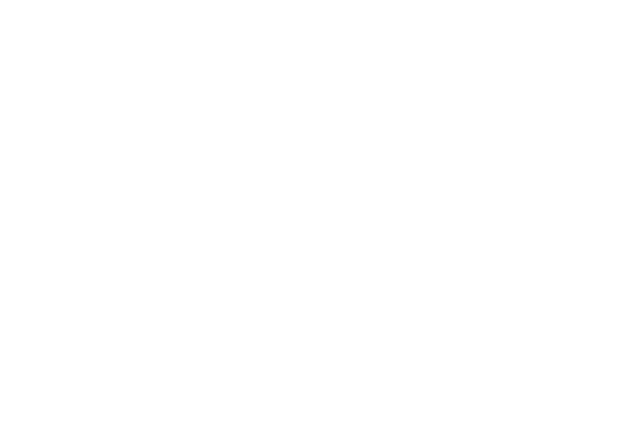
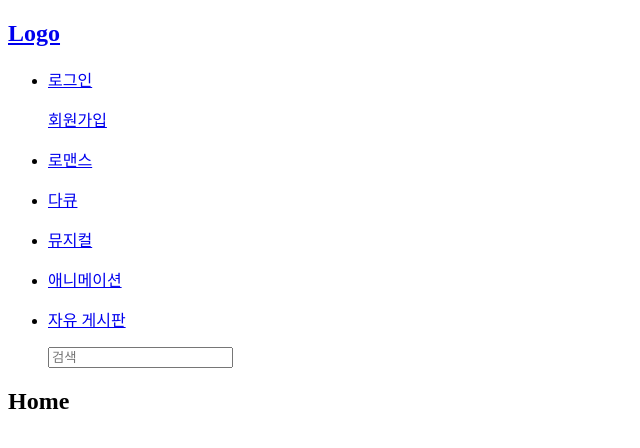
Before and after one commit to kimeodml/react-movie, a React (Create React App) app: page / in a window 1280 px wide. Shown: the top 448 px of the page, without its empty margins (0-640 px from the left). Built offline with nearby package versions, Linux system fonts and the light colour scheme.

Commit message:
add navbar

```diff
--- a/src/App.js
+++ b/src/App.js
@@ -1,7 +1,34 @@
+import { BrowserRouter as Router, Routes, Route } from "react-router-dom";
 import "./App.css";
+import LogIn from "./pages/LogIn";
+import SignIn from "./pages/SignIn";
+import Home from "./pages/Home";
+import Animation from "./pages/Animation";
+import Document from "./pages/Document";
+import Musical from "./pages/Musical";
+import Review from "./pages/Review";
+import Rommance from "./pages/Rommance";
+import Navbar from "./components/Navbar";
+import Footer from "./components/Footer";
 
 function App() {
-  return <div className="App"></div>;
+  return (
+    <Router>
+      <Navbar />
+      <div className="App">
+        <Routes>
+          <Route path="/" element={<Home />} />
+          <Route path="/rommance" element={<Rommance />} />
+          <Route path="/document" element={<Document />} />
+          <Route path="/musical" element={<Musical />} />
+          <Route path="/animation" element={<Animation />} />
+          <Route path="/review" element={<Review />} />
+          <Route path="/login" element={<LogIn />} />
+          <Route path="/signin" element={<SignIn />} />
+        </Routes>
+      </div>
+    </Router>
+  );
 }
 
 export default App;
--- /dev/null
+++ b/src/components/Navbar.js
@@ -0,0 +1,53 @@
+import { Link } from "react-router-dom";
+
+function Navbar() {
+  return (
+    <div className="nav">
+      <div className="content_top">
+        <h2>
+          <Link to="/">Logo</Link>
+        </h2>
+        <ul className="userInfo">
+          <li>
+            <Link to="/login">로그인</Link>
+          </li>
+        </ul>
+        <ul>
+          <Link to="/signin">회원가입</Link>
+        </ul>
+      </div>
+      <div className="content_bottom">
+        <ul className="nav-menu">
+          <li>
+            <Link to="/rommance">로맨스</Link>
+          </li>
+        </ul>
+        <ul>
+          <li>
+            <Link to="/document">다큐</Link>
+          </li>
+        </ul>
+        <ul>
+          <li>
+            <Link to="/musical">뮤지컬</Link>
+          </li>
+        </ul>
+        <ul>
+          <li>
+            <Link to="/animation">애니메이션</Link>
+          </li>
+        </ul>
+        <ul>
+          <li>
+            <Link to="/review">자유 게시판</Link>
+          </li>
+        </ul>
+        <ul>
+          <input type="text" placeholder="검색" />
+        </ul>
+      </div>
+    </div>
+  );
+}
+
+export default Navbar;
--- /dev/null
+++ b/src/pages/Animation.js
@@ -0,0 +1,5 @@
+function Animation() {
+  return <h2>Animation</h2>;
+}
+
+export default Animation;
--- /dev/null
+++ b/src/pages/Document.js
@@ -0,0 +1,5 @@
+function Document() {
+  return <h2>Document</h2>;
+}
+
+export default Document;
--- /dev/null
+++ b/src/pages/Home.js
@@ -0,0 +1,9 @@
+function Home() {
+  return (
+    <div>
+      <h2>Home</h2>
+    </div>
+  );
+}
+
+export default Home;
--- /dev/null
+++ b/src/pages/LogIn.js
@@ -0,0 +1,5 @@
+function LogIn() {
+  return <h2>LogIn</h2>;
+}
+
+export default LogIn;
--- /dev/null
+++ b/src/pages/Musical.js
@@ -0,0 +1,5 @@
+function Musical() {
+  return <h2>Musical</h2>;
+}
+
+export default Musical;
--- /dev/null
+++ b/src/pages/Review.js
@@ -0,0 +1,5 @@
+function Review() {
+  return <h2>Reviewer</h2>;
+}
+
+export default Review;
--- /dev/null
+++ b/src/pages/Rommance.js
@@ -0,0 +1,5 @@
+function Rommance() {
+  return <h2>Rommance</h2>;
+}
+
+export default Rommance;
--- /dev/null
+++ b/src/pages/SignIn.js
@@ -0,0 +1,5 @@
+function SignIn() {
+  return <div>SignIn</div>;
+}
+
+export default SignIn;
```
